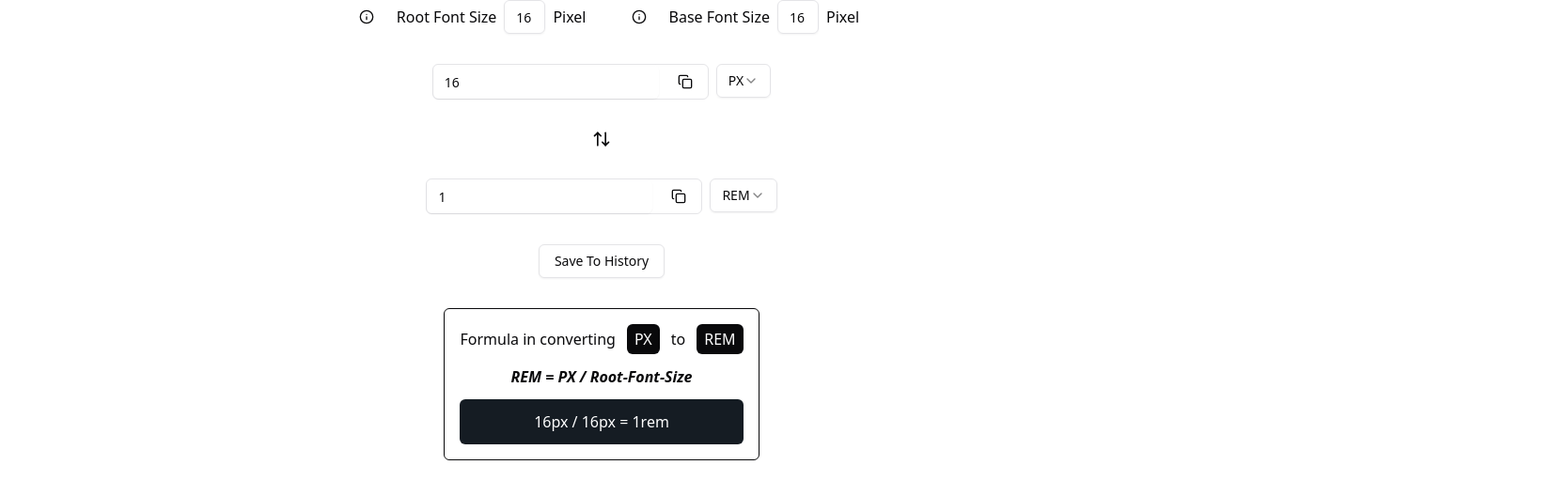
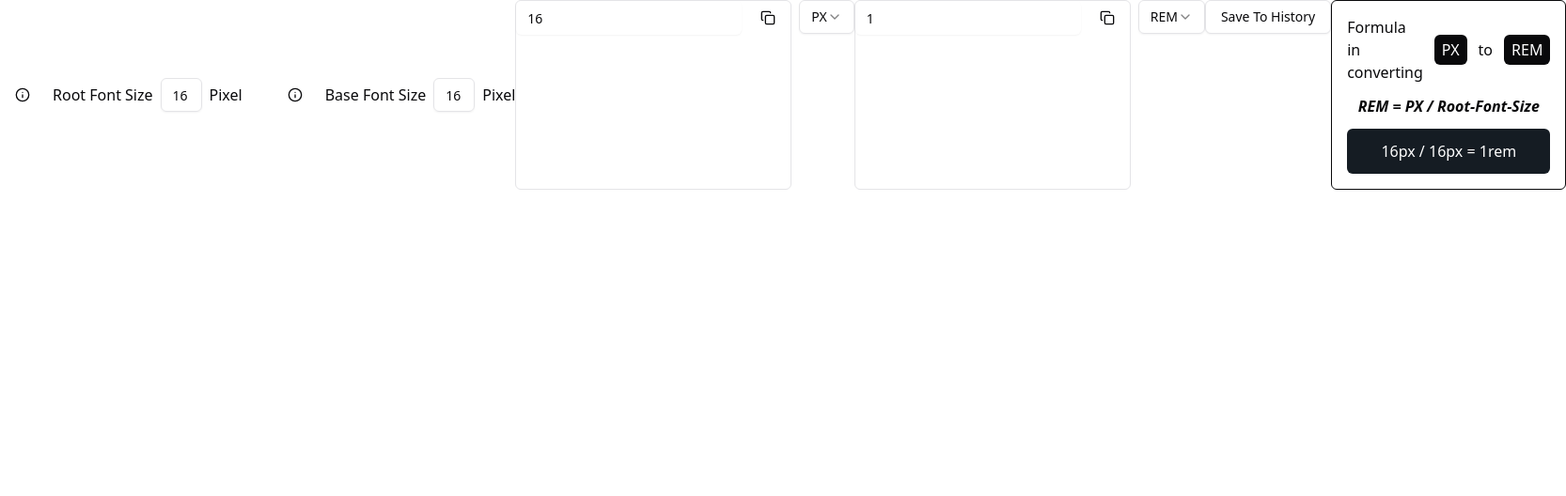
Before and after one commit to zshaian/css-units-playground, a React (Vite) app: page / in a window 1280 px wide. Shown: the top 528 px of the page at 94% size, 1666 px wide, since content can reach past the window. Built offline with nearby package versions, Linux system fonts and the light colour scheme.

Commit message:
refactor: remove the section element and just include it in the children props

```diff
--- a/src/layout/MainLayout.tsx
+++ b/src/layout/MainLayout.tsx
@@ -5,10 +5,8 @@ interface MainLayoutProps {
 const MainLayout: React.FC<MainLayoutProps> = (props) => {
   return (
     <>
-      <main className="flex md:flex-row max-sm:flex-col max-sm:gap-y-8">
-        <section className="flex flex-col items-center justify-center flex-1 gap-y-8">
+      <main className="flex flex-col gap-y-8 lg:flex-row">
           {props.children}
-        </section>
       </main>
     </>
   );
```
